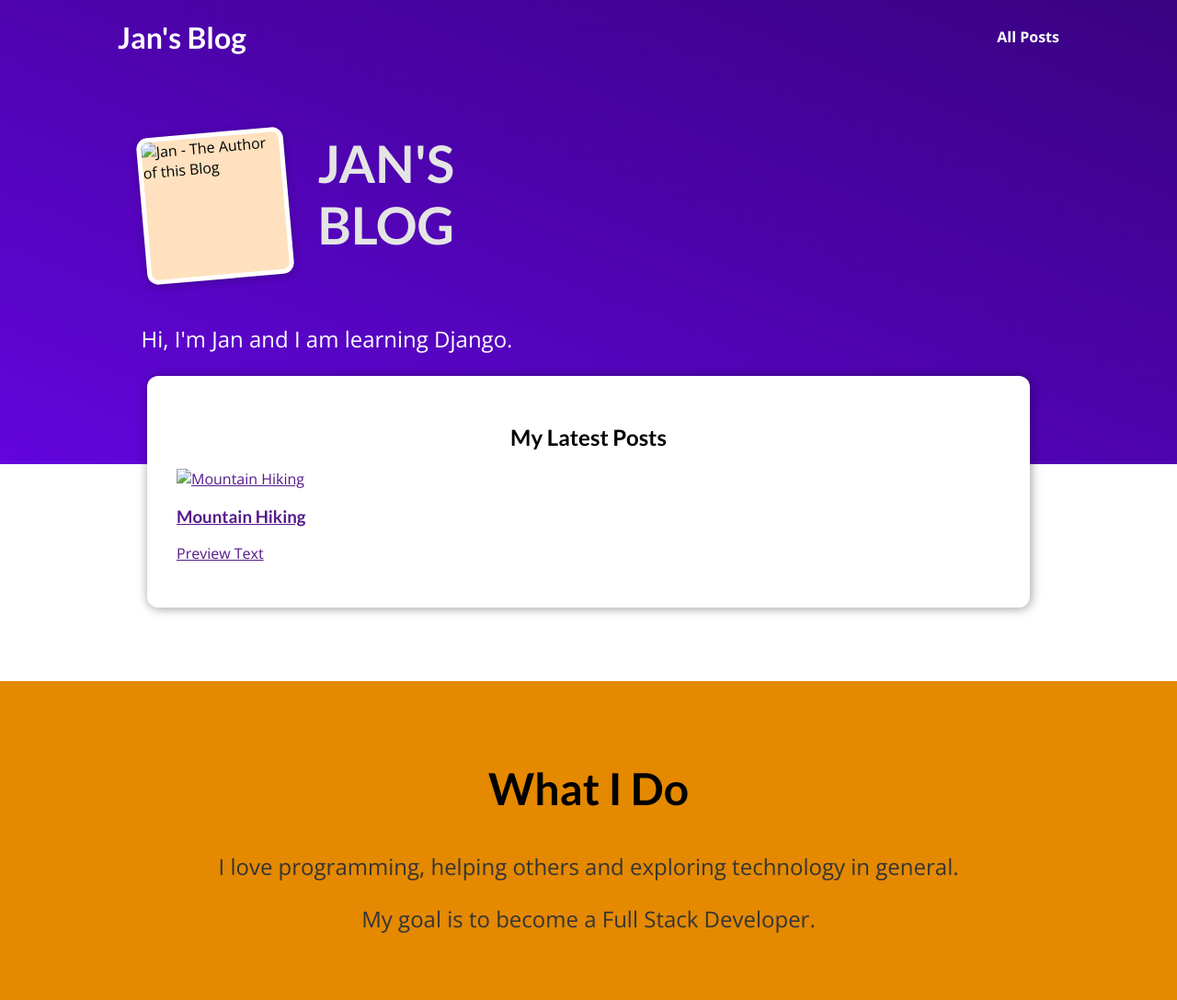
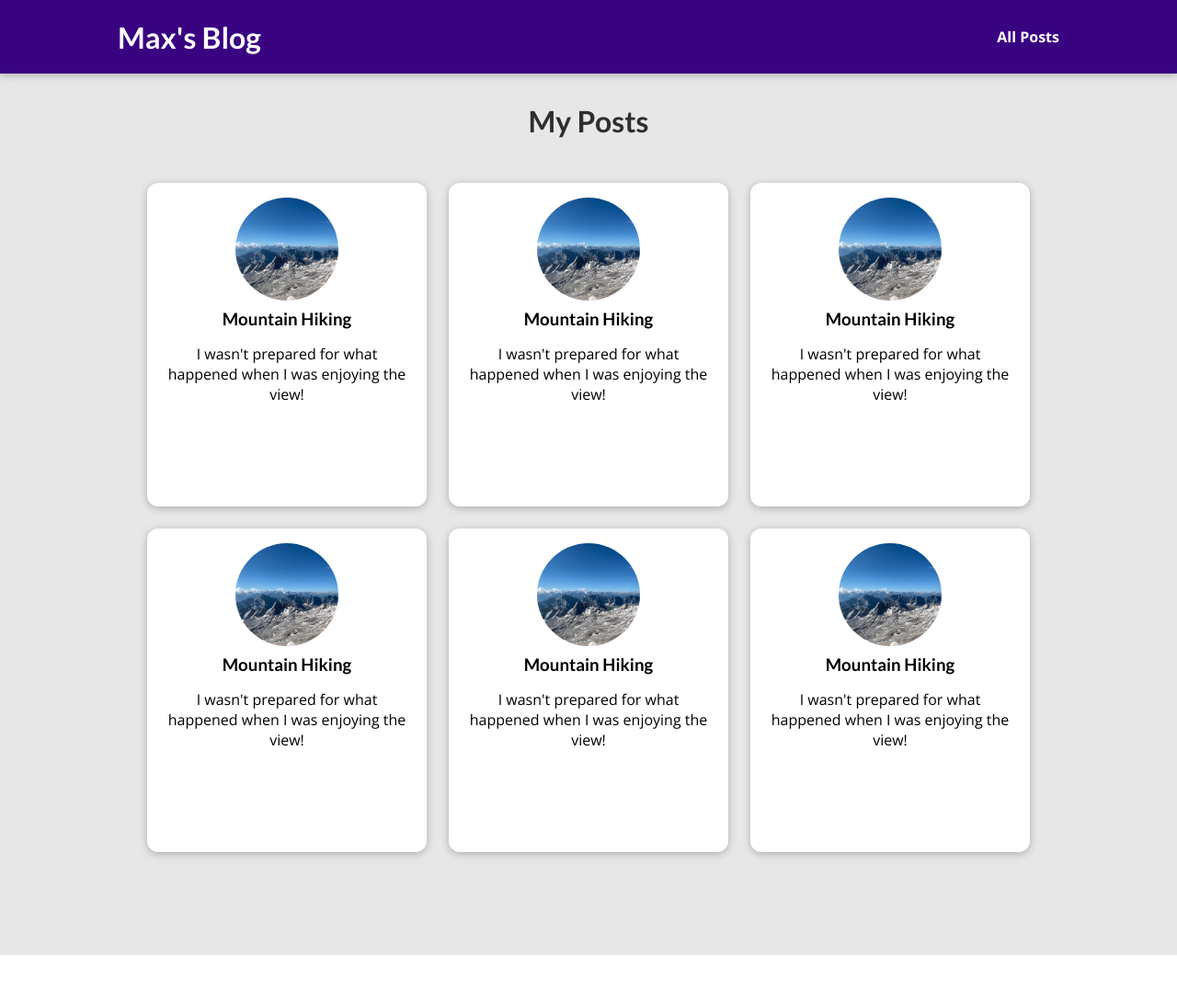
Before and after one commit to beckoningstranger/Udemy-Django-Course, a Django app: page /blog/posts in a window 1280 px wide. Shown: the whole page at 92% size. After the commit the page ends 1039 px from the top, so only its background shows below. Run offline with Django 4.2, Linux system fonts and the light colour scheme.

Commit message:
Linking the Pages

```diff
--- /dev/null
+++ b/blog/static/blog/all-posts.css
@@ -0,0 +1,43 @@
+body {
+    background-color: #e7e7e7;
+  }
+
+  #main-navigation {
+    background-color: #390281;
+    box-shadow: 0 2px 8px rgba(0, 0, 0, 0.25);
+  }
+
+  #all-posts {
+    margin: 7rem auto;
+    width: 90%;
+    max-width: 60rem;
+  }
+
+  #all-posts h2 {
+    text-align: center;
+    font-size: 2rem;
+    color: #2e2e2e;
+    margin: 3rem 0;
+  }
+
+  ul {
+    list-style: none;
+    margin: 0;
+    padding: 0;
+    display: grid;
+    grid-template-columns: repeat(auto-fill, minmax(17rem, 1fr));
+    gap: 1.5rem;
+  }
+
+  .post img {
+    width: 7rem;
+    height: 7rem;
+  }
+
+  .post a {
+    height: 22rem;
+    transform-origin: center;
+    box-shadow: 0 2px 8px rgba(0, 0, 0, 0.25);
+    border-radius: 12px;
+    background-color: white;
+  }
--- /dev/null
+++ b/blog/static/blog/post.css
@@ -0,0 +1,43 @@
+.post {
+    display: flex;
+    flex-direction: column;
+    align-items: center;
+    text-align: center;
+  }
+
+  .post a {
+    text-decoration: none;
+    color: black;
+    transition: all 0.2s ease;
+    padding: 1rem;
+  }
+
+  .post a:hover,
+  .post a:active {
+    transform: scale(1.1);
+    background-color: #390281;
+    color: white;
+  }
+
+  .post img {
+    width: 5rem;
+    height: 5rem;
+    object-fit: cover;
+    border-radius: 50%;
+  }
+
+  .post h3 {
+    margin: 0.25rem 0;
+  }
+
+  .post time {
+    color: #666666;
+    margin: 0.25rem;
+    font-style: italic;
+    font-size: 0.85rem;
+  }
+
+  .post:hover time,
+  .post:active time {
+    color: white;
+  }
--- /dev/null
+++ b/blog/templates/blog/all-posts.html
@@ -0,0 +1,22 @@
+{% extends "base.html" %}
+{% load static %}
+{% block css_files %}
+    <link rel="stylesheet" href="{% static "blog/post.css" %}"/>
+    <link rel="stylesheet" href="{% static "blog/all-posts.css" %}"/>
+{% endblock css_files %}
+{% block page_title %}
+    My Blog
+{% endblock page_title %}
+{% block content %}
+    <section id="all-posts">
+        <h2>My Posts</h2>
+        <ul>
+            {% include "blog/includes/post.html" %}
+            {% include "blog/includes/post.html" %}
+            {% include "blog/includes/post.html" %}
+            {% include "blog/includes/post.html" %}
+            {% include "blog/includes/post.html" %}
+            {% include "blog/includes/post.html" %}
+        </ul>
+    </section>
+{% endblock content %}
--- /dev/null
+++ b/blog/templates/blog/includes/post.html
@@ -0,0 +1,12 @@
+{% load static %}
+<li>
+    <article class="post">
+        <a href="{% url "post-detail-page" slug="the-mountains" %}">
+            <img src="{% static "blog/images/mountains.jpg" %}" alt="Mountain Hiking" />
+            <div class="post__content">
+                <h3>Mountain Hiking</h3>
+                <p>I wasn't prepared for what happened when I was enjoying the view!</p>
+            </div>
+        </a>
+    </article>
+</li>
--- a/blog/templates/blog/index.html
+++ b/blog/templates/blog/index.html
@@ -1,39 +1,25 @@
 {% extends "base.html" %}
 {% load static %}
 {% block css_files %}
+    <link rel="stylesheet" href="{% static "blog/post.css" %}"/>
     <link rel="stylesheet" href="{% static "blog/index.css" %}"/>
 {% endblock css_files %}
 {% block page_title %}
     Blog
 {% endblock page_title %}
 {% block content %}
-    <header id="main-navigation">
-        <h1><a href="">Jan's Blog</a></h1>
-        <nav>
-            <a href="">All Posts</a>
-        </nav>
-    </header>
     <section id="welcome">
         <header>
-            <img src="" alt="Jan - The Author of this Blog"/>
-            <h2>JAN'S BLOG</h2>
+            <img src="{% static "blog/images/max.png" %}"
+                 alt="Max - The Author of this Blog"/>
+            <h2>MAX'S BLOG</h2>
         </header>
         <p>Hi, I'm Jan and I am learning Django.</p>
     </section>
     <section id="latest-posts">
         <h2>My Latest Posts</h2>
         <ul>
-            <li>
-                <article class="post">
-                    <a href="">
-                        <img src="" alt="Mountain Hiking" />
-                        <div class="post__content">
-                            <h3>Mountain Hiking</h3>
-                            <p>Preview Text</p>
-                        </div>
-                    </a>
-                </article>
-            </li>
+            {% include "blog/includes/post.html" %}
         </ul>
     </section>
     <section id="about">
--- a/blog/urls.py
+++ b/blog/urls.py
@@ -4,5 +4,5 @@
 urlpatterns = [
     path("", views.starting_page, name="starting-page"),
     path("blog/posts", views.posts, name="posts-page"),
-    path("blog/posts/<slug:slug>", views.post_detail, name="posts-detail-page"),
+    path("blog/posts/<slug:slug>", views.post_detail, name="post-detail-page"),
 ]
--- a/blog/views.py
+++ b/blog/views.py
@@ -5,15 +5,11 @@
 
 # Create your views here.
 def starting_page(request):
-    return (render(request, 'blog/index.html', {
-        "content_snippet": "You have reached starting_page()."
-    }))
+    return (render(request, 'blog/index.html'))
 
 
 def posts(request):
-    return (render(request, 'blog/index.html', {
-        "content_snippet": "You have reached posts()."
-    }))
+    return (render(request, 'blog/all-posts.html'))
 
 
 def post_detail(request, slug):
--- a/templates/base.html
+++ b/templates/base.html
@@ -17,6 +17,12 @@
             </title>
         </head>
         <body>
+            <header id="main-navigation">
+                <h1><a href="{% url "starting-page" %}">Max's Blog</a></h1>
+                <nav>
+                    <a href="{% url "posts-page" %}">All Posts</a>
+                </nav>
+            </header>
             {% block content %}
                 Fallback content
             {% endblock content %}
```
Also changed, not shown: blog/static/blog/post-detail.css (added, +62 -0 lines), blog/templates/blog/blog_post.html (deleted, +0 -11 lines), blog/static/blog/images/coding.jpg (added), blog/static/blog/images/mountains.jpg (added), blog/static/blog/images/woods.jpg (added), static/app.css (renamed from my_site/static/app.css), 1 other file.
